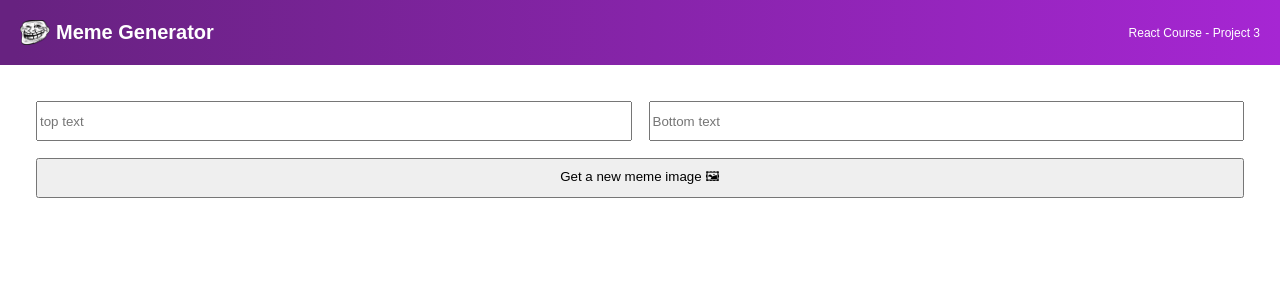
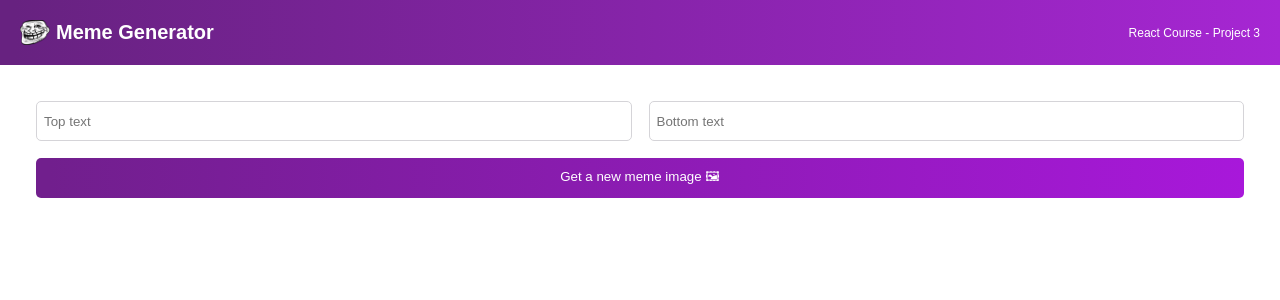
Before and after one commit to Thomassaiag/MemeGenerator, a React (Vite) app: page / in a window 1280 px wide. Shown: the top 300 px of the page. Built offline with nearby package versions, Linux system fonts and the light colour scheme.

Commit message:
meme section ready

```diff
--- a/src/Components/Meme.jsx
+++ b/src/Components/Meme.jsx
@@ -7,7 +7,7 @@
 
                 <input
                     type="text"
-                    placeholder="top text"
+                    placeholder="Top text"
                     className="form--input"
                 />
                 <input
--- a/src/index.css
+++ b/src/index.css
@@ -10,6 +10,7 @@
 main {
   padding: 36px;
 }
+
 .header {
   display: flex;
   align-items: center;
@@ -34,18 +35,25 @@
   font-weight: 500;
 }
 
-
 .form {
   display: grid;
   grid-template: 40px 40px / 1fr 1fr;
   gap: 17px;
 }
 
-.form--button{
-  grid-column: 1 / -1 ;
+.form--input {
   font-family: "Karla", sans-serif;
+  border-radius: 5px;
+  border: 1px solid #D5D4D8;
+  text-indent: 5px;
 }
 
-.form--input{
+.form--button {
+  grid-column: 1 / -1;
   font-family: "Karla", sans-serif;
+  border-radius: 5px;
+  background: linear-gradient(90.41deg, #711F8D 1.14%, #A818DA 100%);
+  color: white;
+  border: none;
+  cursor: pointer;
 }
```
